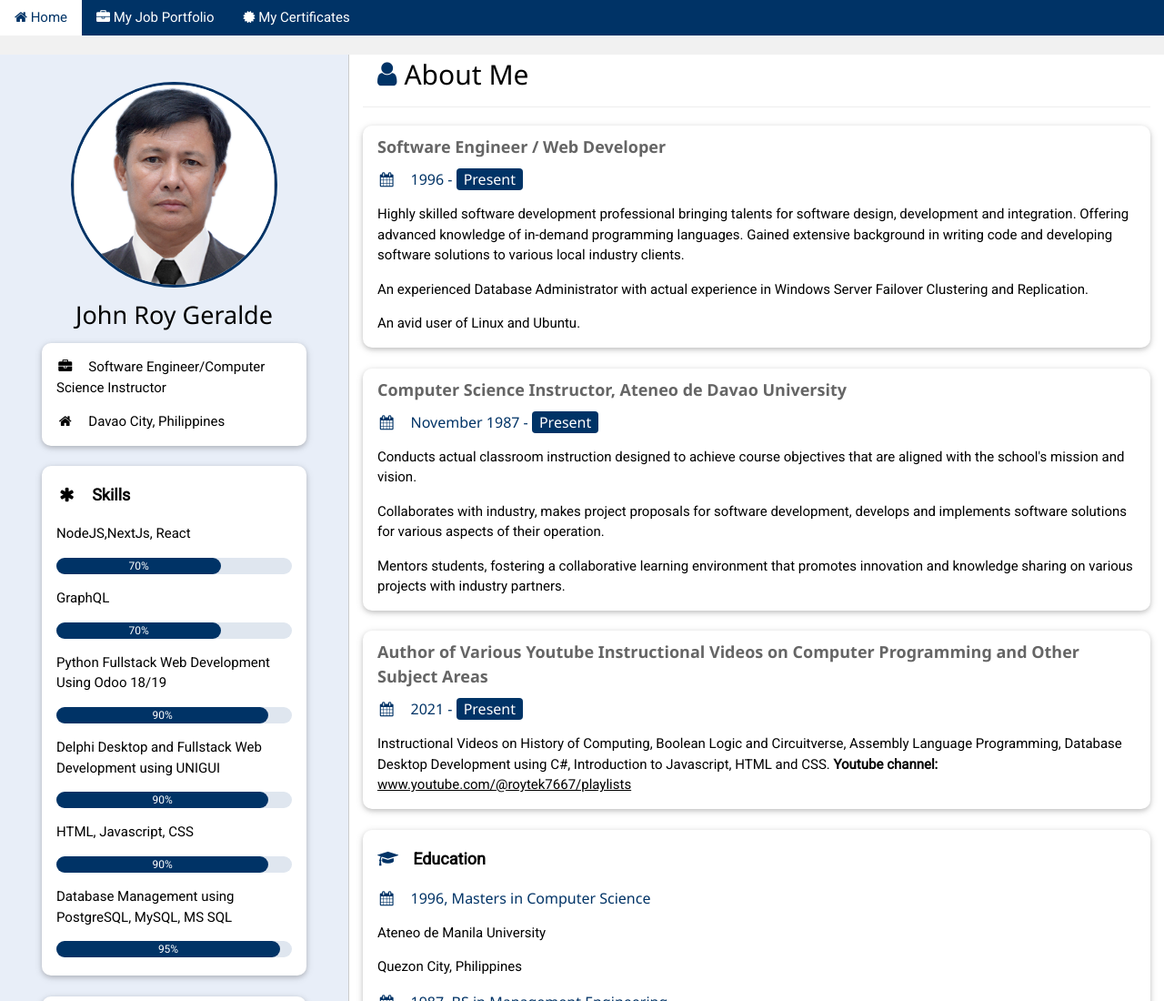
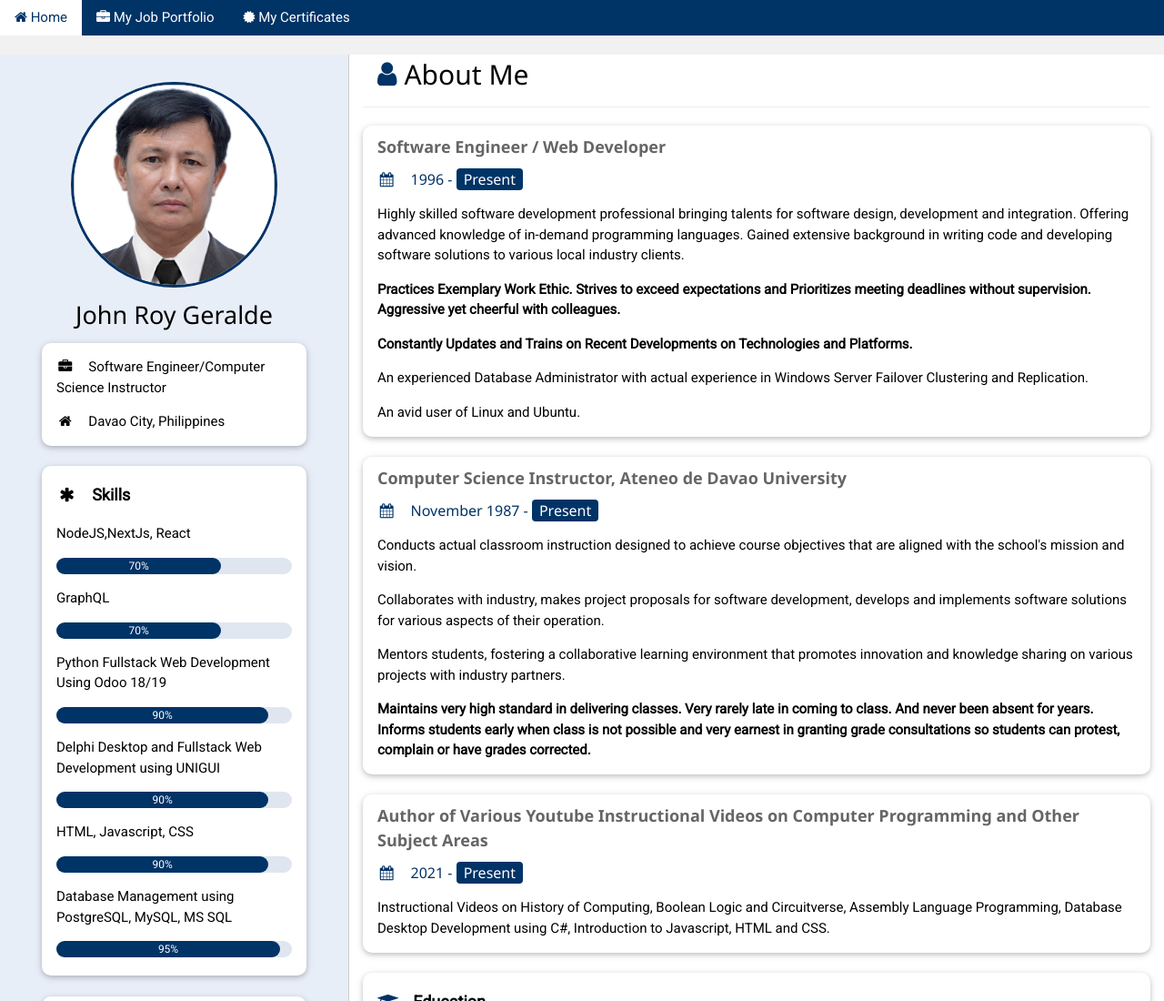
Before and after one commit to jrgeralde/jobportfolio, a plain HTML site: page index.html in a window 1280 px wide. Shown: the top 1100 px of the page at 91% size. Drawn offline with nearby package versions, Linux system fonts and the light colour scheme.

Commit message:
Update index.html

```diff
--- a/index.html
+++ b/index.html
@@ -249,6 +249,10 @@
         <h5 class="w3-opacity"><b>Software Engineer / Web Developer</b></h5>
         <h6 class="w3-text-teal"><i class="fa fa-calendar fa-fw w3-margin-right"></i>1996 - <span class="w3-tag w3-teal w3-round">Present</span></h6>
         <p>Highly skilled software development professional bringing talents for software design, development and integration. Offering advanced knowledge of in-demand programming languages. Gained extensive background in writing code and developing software solutions to various local industry clients.</p>
+        <p><b>Practices Exemplary Work Ethic. Strives to exceed expectations and Prioritizes meeting deadlines without supervision. Aggressive yet cheerful with colleagues.</b></p>
+
+        <p><b>Constantly Updates and Trains on Recent Developments on Technologies and Platforms.</b></p>
+
         <p>An experienced Database Administrator with actual experience in Windows Server Failover Clustering and Replication.</p>
         <p>An avid user of Linux and Ubuntu.</p>
 
@@ -261,14 +265,14 @@
         <p>Conducts actual classroom instruction designed to achieve course objectives that are aligned with the school's mission and vision.</p>
         <p>Collaborates with industry, makes project proposals for software development, develops and implements software solutions for various aspects of their operation.</p>
         <p>Mentors students, fostering a collaborative learning environment that promotes innovation and knowledge sharing on various projects with industry partners.</p>
+        <p><b>Maintains very high standard in delivering classes. Very rarely late in coming to class. And never been absent for years. Informs students early when class is not possible and very earnest in granting grade consultations so students can protest, complain or have grades corrected.</b></p>
       </div>
       <br>
       <div class="w3-container w3-card" style="border-radius:10px !important;">
         <h5 class="w3-opacity"><b>Author of Various Youtube Instructional Videos on Computer Programming and Other Subject Areas</b></h5>
         <h6 class="w3-text-teal"><i class="fa fa-calendar fa-fw w3-margin-right"></i>2021 - <span class="w3-tag w3-teal w3-round">Present</span></h6>
         <p>Instructional Videos on History of Computing, Boolean Logic and Circuitverse, Assembly Language Programming, Database Desktop Development using C#, Introduction to Javascript, HTML and CSS.
-          <b>Youtube channel:</b> <a href="https://www.youtube.com/@roytek7667/playlists">www.youtube.com/@roytek7667/playlists</a></p>
-      </div>
+       </div>
       <br>
       <!-- ✅ Education -->
       <div class="w3-container w3-card" style="border-radius:10px !important;">
```
